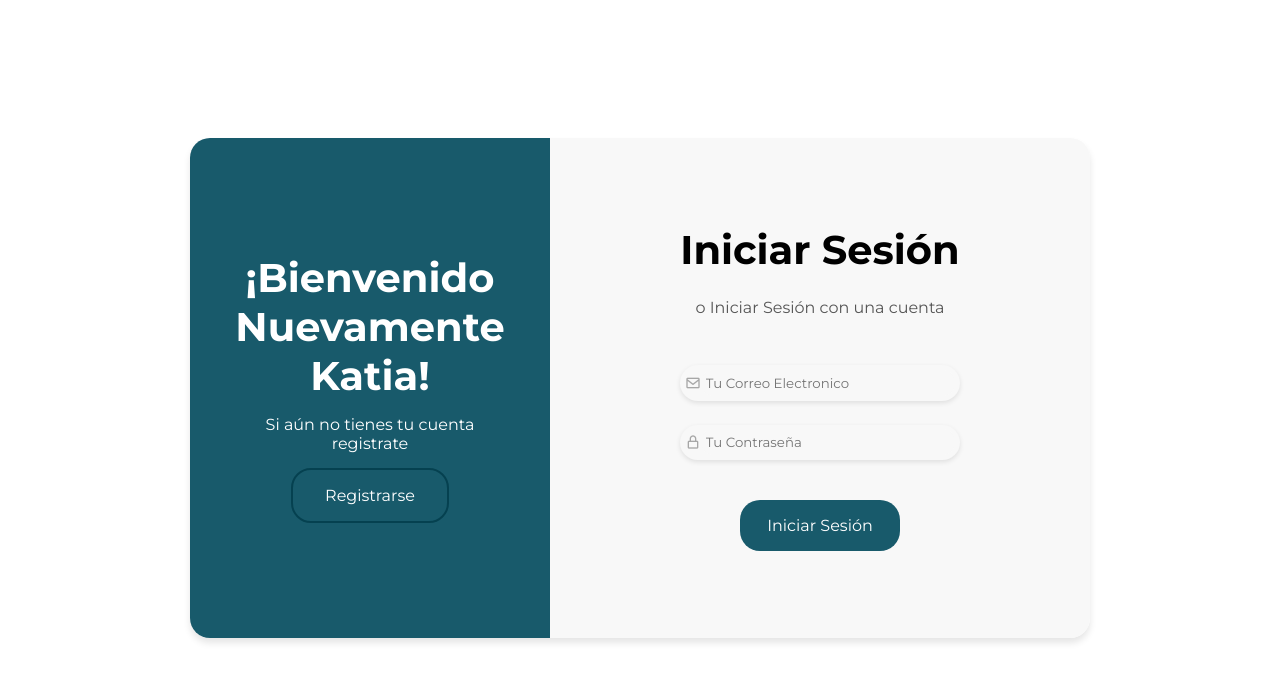
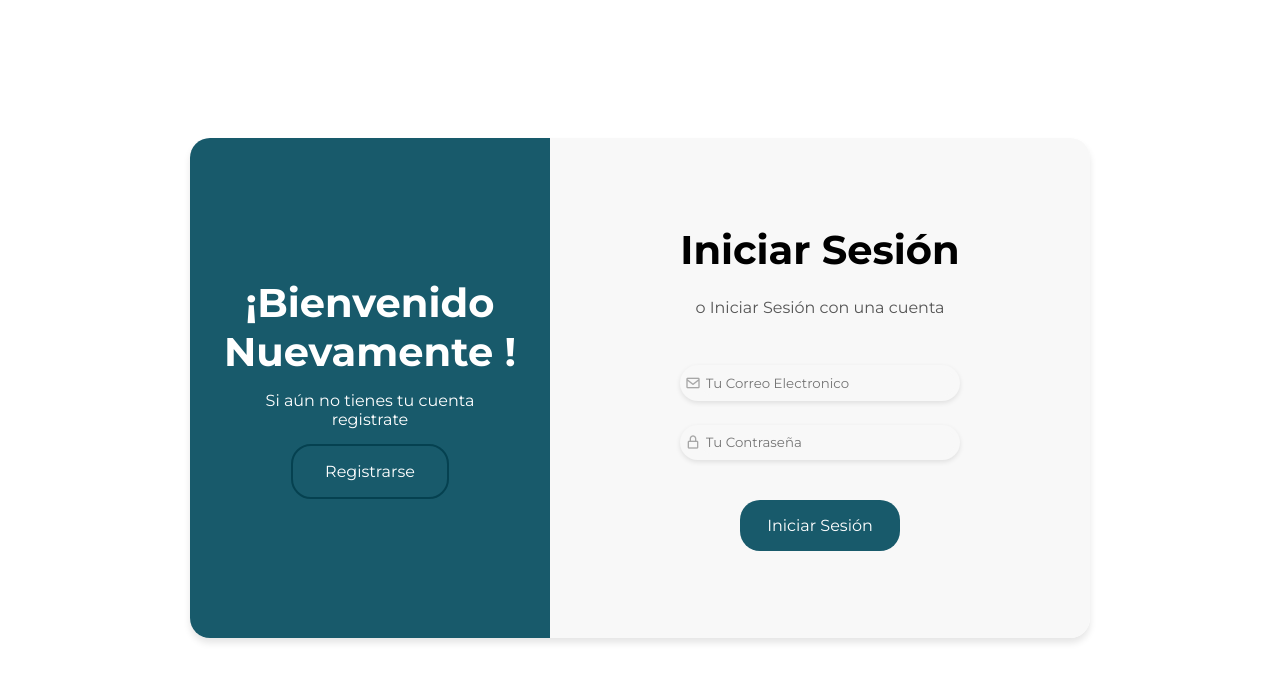
Before and after one commit to KatiaJuarezDev/Angora, a plain HTML site: page login.html in a window 1280 px wide. Shown: the part 112-794 px from the top of the page. Drawn offline with nearby package versions, Linux system fonts and the light colour scheme.

Commit message:
Update login.html
Cambie nuevamente el h2

```diff
--- a/login.html
+++ b/login.html
@@ -41,7 +41,7 @@
         <div class="container-form login">
             <div class="information">
                  <div class="info-childs">
-                    <h2>¡Bienvenido Nuevamente Katia!</h2>
+                    <h2>¡Bienvenido Nuevamente   !</h2>
                     <p>Si aún no tienes tu cuenta registrate</p>
                     <input type="button" value="Registrarse" id="sign-up">
                 </div>
```
